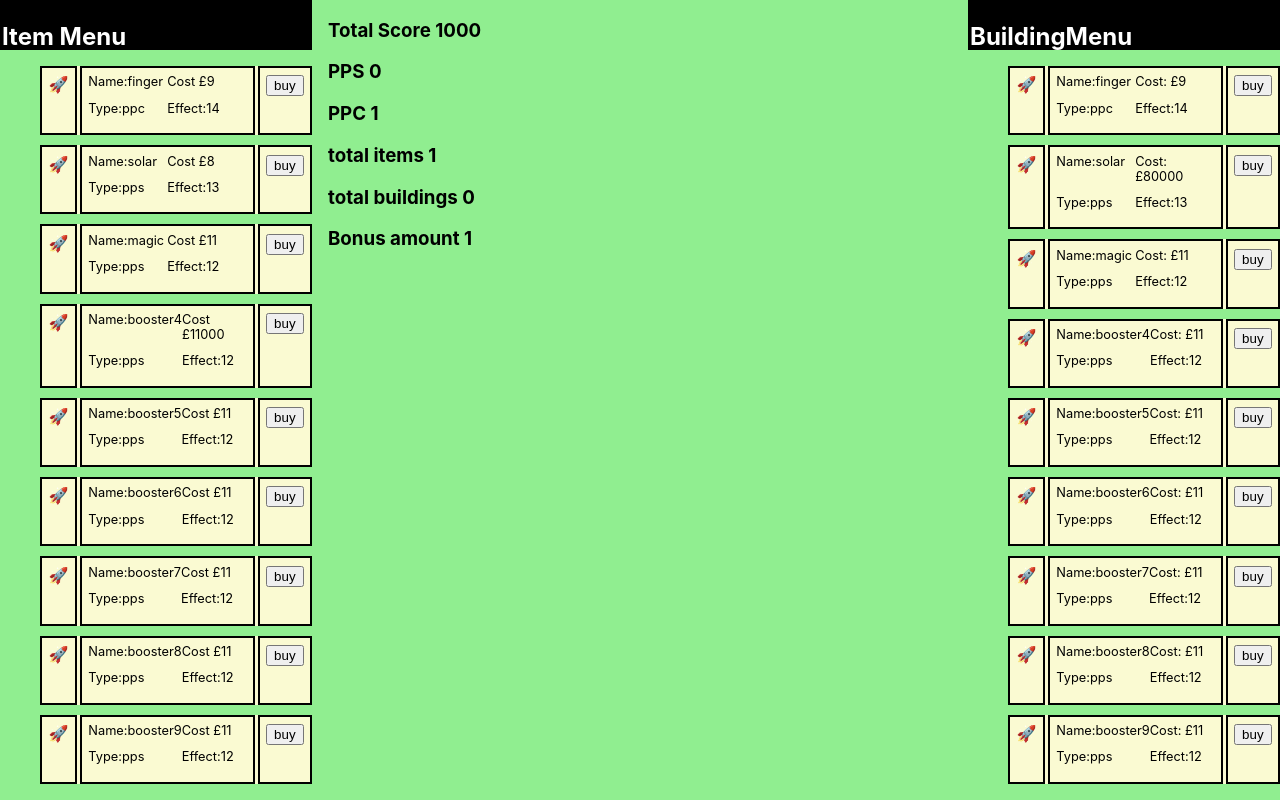
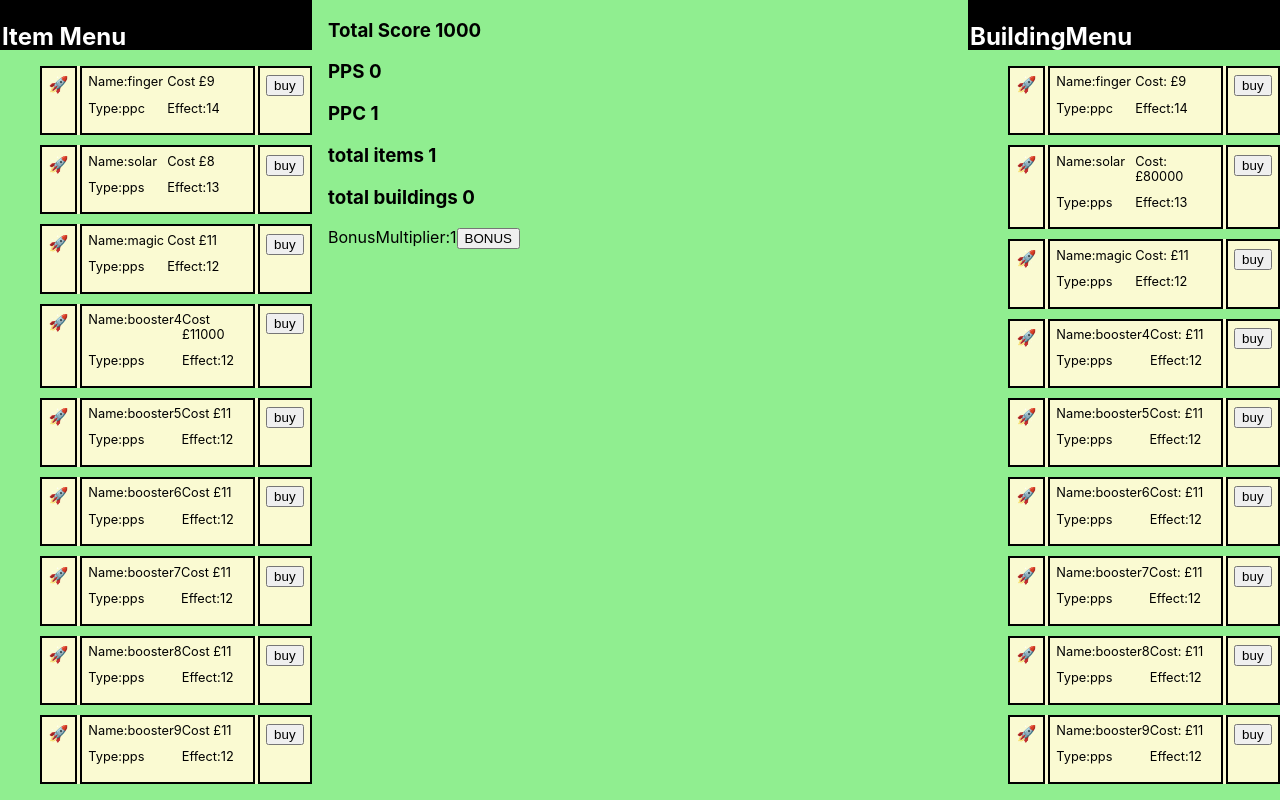
Before and after one commit to webdesignsbytom/bio-clicker-idle-game, a React (Create React App) app in the folder client/: page / in a window 1280 px wide. Built offline with nearby package versions, Linux system fonts and the light colour scheme.

Commit message:
add random bonus multiplier

```diff
--- /dev/null
+++ b/client/src/components/bonusMultiplier/BonusMultiplier.jsx
@@ -0,0 +1,37 @@
+import React, { useState } from 'react';
+
+function BonusMultiplier() {
+  const [bonusMultiplier, setBonusMultiplier] = useState(1);
+  const [baseLevelBonusMultiplier, setBaseLevelBonusMultiplier] = useState(1);
+
+  const startBonusConditions = () => {
+    let randomBonusMultiplier = getRandomBonusMultiplier()
+    setBonusMultiplier(randomBonusMultiplier);
+    setTimeout(() => {
+      console.log('hi');
+      resetBonusMultiplier();
+    }, 2000);
+  };
+
+  function getRandomBonusMultiplier() {
+    let num = Math.floor(Math.random() * 5 + 2)
+    return num
+  }
+
+  const resetBonusMultiplier = () => {
+    console.log('RESETINGbonusMultiplier', bonusMultiplier);
+    setBonusMultiplier(baseLevelBonusMultiplier);
+  };
+
+
+
+  return (
+    <div>
+      BonusMultiplier:
+      {bonusMultiplier}
+      <button onClick={startBonusConditions}>BONUS</button>
+    </div>
+  );
+}
+
+export default BonusMultiplier;
--- a/client/src/components/game/Game.jsx
+++ b/client/src/components/game/Game.jsx
@@ -3,6 +3,7 @@ import BuildingMenu from '../buildings/BuildingMenu';
 import ItemMenu from '../items/ItemMenu';
 import { GameContext } from '../../context/GameContext';
 import './game.css';
+import BonusMultiplier from '../bonusMultiplier/BonusMultiplier';
 
 function Game() {
   const {
@@ -13,7 +14,6 @@ function Game() {
   const [startTimer, setStartTimer] = useState(false);
   const [buildingsOwned, setBuildingsOwned] = useState([]);
   const [itemsOwned, setItemsOwned] = useState([]);
-  const [bonusMultiplier, setBonusMultiplier] = useState(1);
 
   console.log('loaded')
 
@@ -55,7 +55,7 @@ function Game() {
         <div className='objects__container'>
           <h3>total items {playerCharacter.totalItemsOwned}</h3>
           <h3>total buildings {playerCharacter.totalBuildingsOwned} </h3>
-          <h3>Bonus amount {bonusMultiplier}</h3>
+          <BonusMultiplier />
         </div>
       </section>
 
--- a/client/src/index.css
+++ b/client/src/index.css
@@ -2,14 +2,25 @@ body {
   margin: 0;
   padding: 0;
   box-sizing: border-box;
+  min-height: 100vh;
+  width: 100%;
   font-family: -apple-system, BlinkMacSystemFont, 'Segoe UI', 'Roboto', 'Oxygen',
     'Ubuntu', 'Cantarell', 'Fira Sans', 'Droid Sans', 'Helvetica Neue',
     sans-serif;
   -webkit-font-smoothing: antialiased;
   -moz-osx-font-smoothing: grayscale;
+  background-color: lightblue;
 }
 
 code {
   font-family: source-code-pro, Menlo, Monaco, Consolas, 'Courier New',
     monospace;
 }
+/* ul {
+  list-style-type: none;
+}
+
+h2 {
+  padding: 0;
+  margin: 0;
+} */
```
